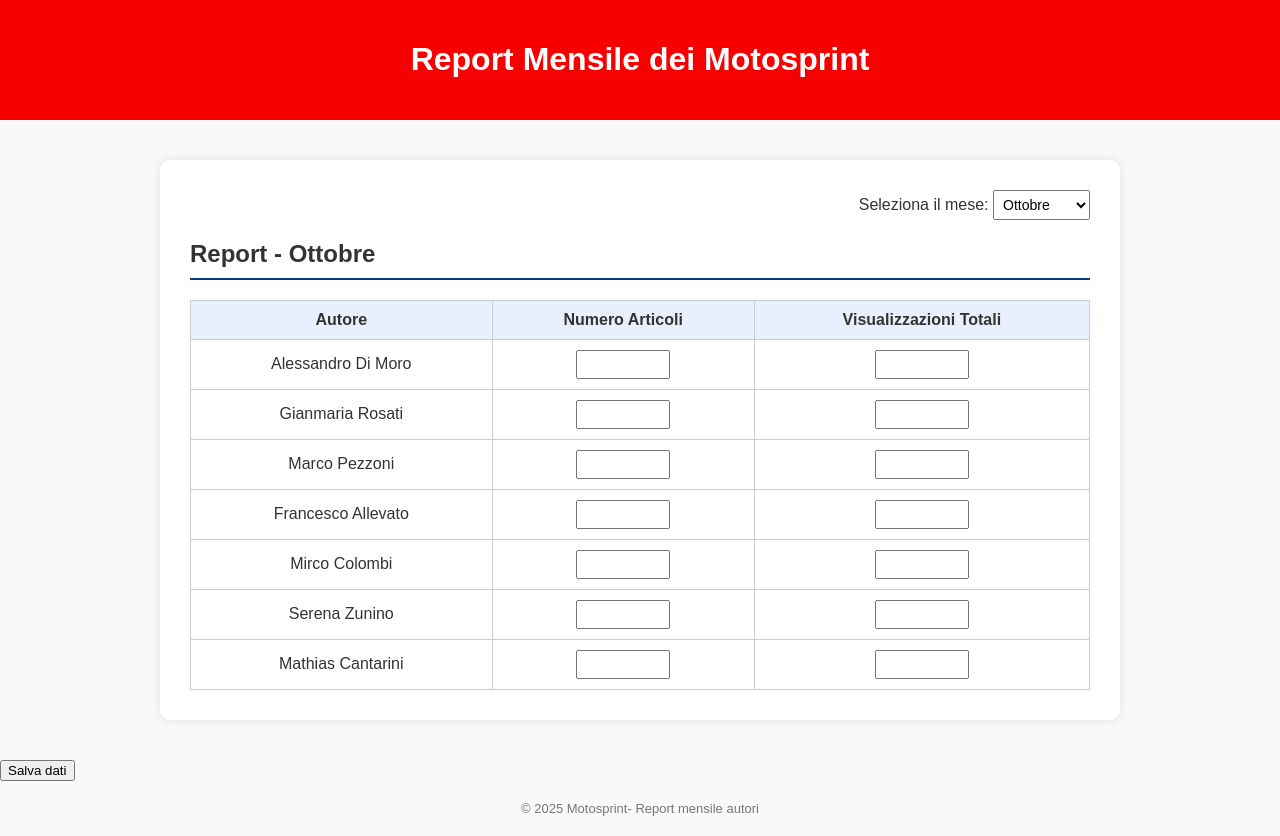
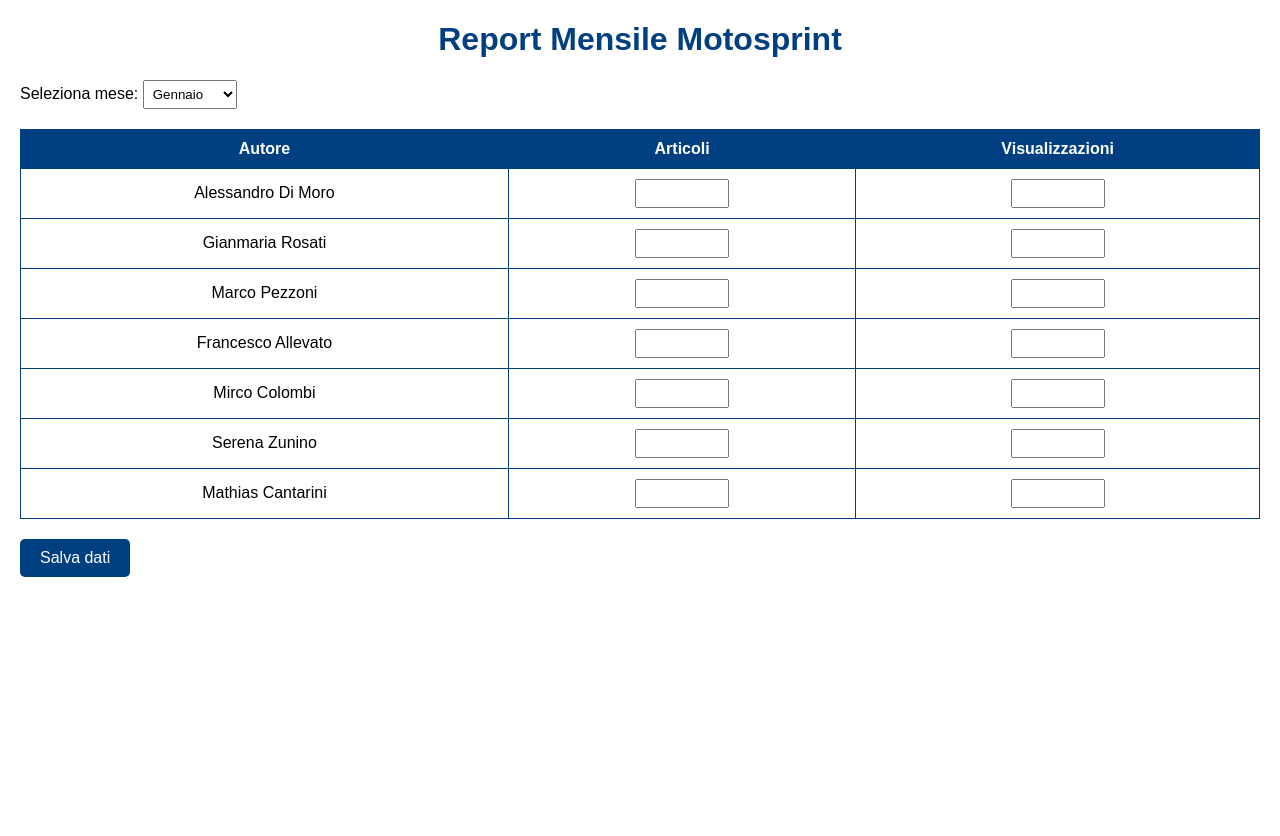
Before and after one commit to damianocavallari-design/Report-Mensile-Motosprint, a plain HTML site: page index.html in a window 1280 px wide. After the commit the page ends 800 px from the top, so only its background shows below. Drawn offline with Linux system fonts and the light colour scheme.

Commit message:
Update index.html

```diff
--- a/index.html
+++ b/index.html
@@ -3,163 +3,126 @@
 <head>
   <meta charset="UTF-8">
   <meta name="viewport" content="width=device-width, initial-scale=1.0">
-  <title>Report - Gennaio</title>
-  <link rel="stylesheet" href="style.css">
-<!DOCTYPE html>
-<html lang="it">
-<head>
-  <meta charset="UTF-8">
-  <meta name="viewport" content="width=device-width, initial-scale=1.0">
-  <title>Report Mensile - Redazione</title>
+  <title>Report Mensile Motosprint</title>
   <style>
     body {
       font-family: Arial, sans-serif;
-      background: #f9f9f9;
-      color: #333;
-      margin: 0;
-      padding: 0;
+      margin: 20px;
     }
-
-    header {
-      background-color: #f80000;
-      color: white;
+    h1 {
       text-align: center;
-      padding: 20px 0;
+      color: #004080;
     }
-
-    .container {
-      max-width: 900px;
-      margin: 40px auto;
-      background: white;
-      padding: 30px;
-      border-radius: 10px;
-      box-shadow: 0 0 10px rgba(0,0,0,0.1);
-    }
-
-    h2 {
-      border-bottom: 2px solid #004080;
-      padding-bottom: 10px;
-    }
-
     table {
       width: 100%;
       border-collapse: collapse;
       margin-top: 20px;
     }
-
     th, td {
-      border: 1px solid #ccc;
+      border: 1px solid #004080;
       padding: 10px;
       text-align: center;
     }
-
     th {
-      background-color: #e8f0fe;
+      background-color: #004080;
+      color: white;
     }
-
     input[type="number"] {
       width: 80px;
       padding: 5px;
-      text-align: center;
     }
-
-    .month-selector {
-      margin-bottom: 20px;
-      text-align: right;
-    }
-
     select {
       padding: 5px;
-      font-size: 14px;
     }
-
-    footer {
-      text-align: center;
-      padding: 20px;
-      font-size: 13px;
-      color: #777;
+    button {
+      margin-top: 20px;
+      padding: 10px 20px;
+      background-color: #004080;
+      color: white;
+      border: none;
+      border-radius: 5px;
+      font-size: 16px;
+      cursor: pointer;
+    }
+    button:hover {
+      background-color: #0066cc;
     }
   </style>
 </head>
 <body>
-  <header>
-    <h1>Report Mensile dei Motosprint
-  </header>
+  <h1>Report Mensile Motosprint</h1>
 
-  <div class="container">
-    <div class="month-selector">
-      <label for="mese">Seleziona il mese: </label>
-      <select id="mese" onchange="cambiaMese()">
-        <option value="gennaio">Gennaio</option>
-        <option value="febbraio">Febbraio</option>
-        <option value="marzo">Marzo</option>
-        <option value="aprile">Aprile</option>
-        <option value="maggio">Maggio</option>
-        <option value="giugno">Giugno</option>
-        <option value="luglio">Luglio</option>
-        <option value="agosto">Agosto</option>
-        <option value="settembre">Settembre</option>
-        <option value="ottobre" selected>Ottobre</option>
-        <option value="novembre">Novembre</option>
-        <option value="dicembre">Dicembre</option>
+  <label for="mese">Seleziona mese:</label>
+  <select id="mese">
+    <option>Gennaio</option>
+    <option>Febbraio</option>
+    <option>Marzo</option>
+    <option>Aprile</option>
+    <option>Maggio</option>
+    <option>Giugno</option>
+    <option>Luglio</option>
+    <option>Agosto</option>
+    <option>Settembre</option>
+    <option>Ottobre</option>
+    <option>Novembre</option>
+    <option>Dicembre</option>
   </select>
-    </div>
-
-    <h2 id="titoloMese">Report - Ottobre</h2>
 
   <table>
-      <thead>
     <tr>
       <th>Autore</th>
-          <th>Numero Articoli</th>
-          <th>Visualizzazioni Totali</th>
+      <th>Articoli</th>
+      <th>Visualizzazioni</th>
     </tr>
-      </thead>
-      <tbody>
-        <tr><td>Alessandro Di Moro</td><td><input type="number" min="0"></td><td><input type="number" min="0"></td></tr>
-        <tr><td>Gianmaria Rosati</td><td><input type="number" min="0"></td><td><input type="number" min="0"></td></tr>
-        <tr><td>Marco Pezzoni</td><td><input type="number" min="0"></td><td><input type="number" min="0"></td></tr>
-        <tr><td>Francesco Allevato</td><td><input type="number" min="0"></td><td><input type="number" min="0"></td></tr>
-        <tr><td>Mirco Colombi</td><td><input type="number" min="0"></td><td><input type="number" min="0"></td></tr>
-        <tr><td>Serena Zunino</td><td><input type="number" min="0"></td><td><input type="number" min="0"></td></tr>
-        <tr><td>Mathias Cantarini</td><td><input type="number" min="0"></td><td><input type="number" min="0"></td></tr>
-      </tbody>
+    <tr><td>Alessandro Di Moro</td><td><input type="number" id="articoli1"></td><td><input type="number" id="visualizzazioni1"></td></tr>
+    <tr><td>Gianmaria Rosati</td><td><input type="number" id="articoli2"></td><td><input type="number" id="visualizzazioni2"></td></tr>
+    <tr><td>Marco Pezzoni</td><td><input type="number" id="articoli3"></td><td><input type="number" id="visualizzazioni3"></td></tr>
+    <tr><td>Francesco Allevato</td><td><input type="number" id="articoli4"></td><td><input type="number" id="visualizzazioni4"></td></tr>
+    <tr><td>Mirco Colombi</td><td><input type="number" id="articoli5"></td><td><input type="number" id="visualizzazioni5"></td></tr>
+    <tr><td>Serena Zunino</td><td><input type="number" id="articoli6"></td><td><input type="number" id="visualizzazioni6"></td></tr>
+    <tr><td>Mathias Cantarini</td><td><input type="number" id="articoli7"></td><td><input type="number" id="visualizzazioni7"></td></tr>
   </table>
-  </div>
+
   <button type="button" onclick="inviaDati()">Salva dati</button>
 
-  <footer>
-    © 2025 Motosprint- Report mensile autori
-  </footer>
-
-  <script>
-    function cambiaMese() {
-      const mese = document.getElementById("mese").value;
-      document.getElementById("titoloMese").textContent = "Report - " + mese.charAt(0).toUpperCase() + mese.slice(1);
-    }
-  </script>
   <script>
     function inviaDati() {
-  const autore = document.querySelector("#autore").value;
-  const articoli = document.querySelector("#articoli").value;
-  const visualizzazioni = document.querySelector("#visualizzazioni").value;
       const mese = document.querySelector("#mese").value;
 
+      const autori = [
+        "Alessandro Di Moro",
+        "Gianmaria Rosati",
+        "Marco Pezzoni",
+        "Francesco Allevato",
+        "Mirco Colombi",
+        "Serena Zunino",
+        "Mathias Cantarini"
+      ];
+
+      let dati = [];
+
+      for (let i = 0; i < autori.length; i++) {
+        dati.push({
+          autore: autori[i],
+          articoli: document.querySelector(`#articoli${i+1}`).value,
+          visualizzazioni: document.querySelector(`#visualizzazioni${i+1}`).value,
+          mese: mese
+        });
+      }
+
+      // Invia ogni autore separatamente al Google Sheet
+      dati.forEach(d => {
         fetch("https://script.google.com/macros/s/AKfycbw4Doj0CJ1FNhZS5W6UMKNLLUJDaUwjAADE2A3qFjyCwoTYPM2UEVt30D1TNITTFt2r/exec", {
           method: "POST",
-    body: JSON.stringify({
-      autore: autore,
-      articoli: articoli,
-      visualizzazioni: visualizzazioni,
-      mese: mese
-    }),
-    headers: {
-      "Content-Type": "application/json"
-    }
+          body: JSON.stringify(d),
+          headers: {"Content-Type": "application/json"}
         })
         .then(response => response.json())
-  .then(data => alert("Dati salvati!"))
-  .catch(error => alert("Errore: " + error));
+        .then(res => console.log(res))
+        .catch(err => console.error(err));
+      });
+
+      alert("Dati inviati al Google Sheet!");
     }
   </script>
 </body>
```
Lines whose indentation alone changed are shown as unchanged.
